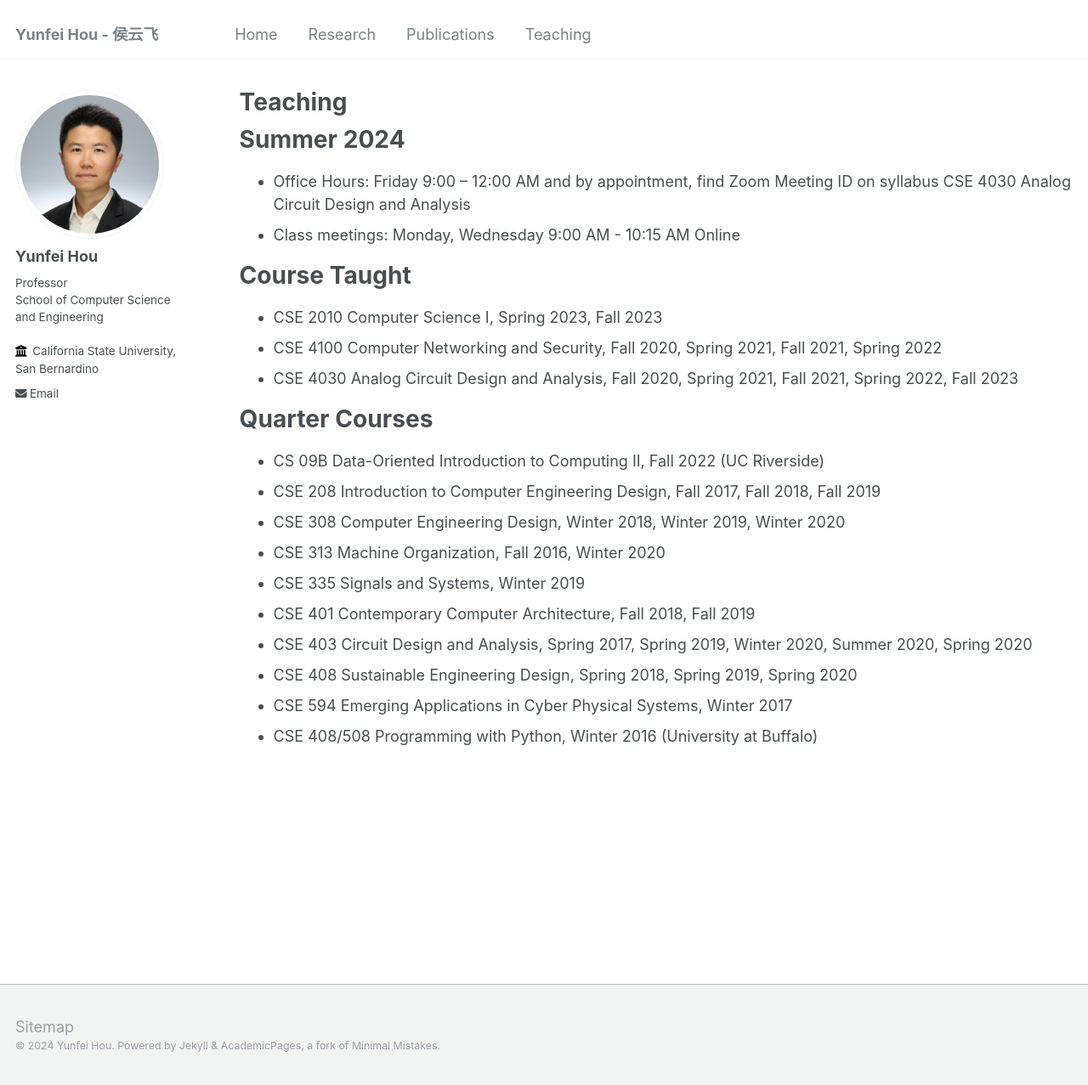
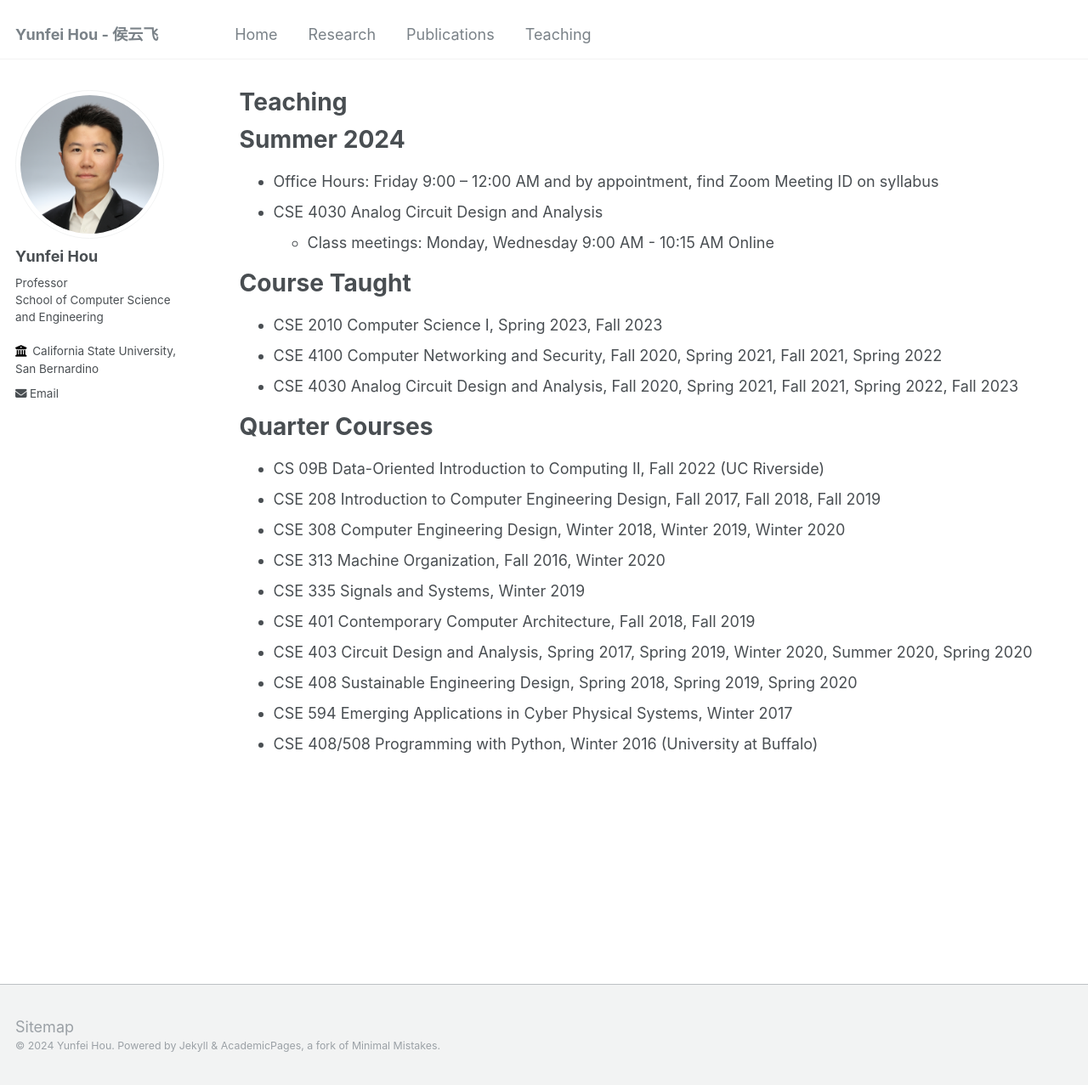
Before and after one commit to feiyunhou/feiyunhou.github.io, a Jekyll site: the page built from _pages/cv.md, in a window 1280 px wide and 1277 px high. Shown: the whole window at 85% size. Built offline with Jekyll 4.4.1, drawn with Linux system fonts in a browser that asks for light colours.

Commit message:
Update cv.md

```diff
--- a/_pages/cv.md
+++ b/_pages/cv.md
@@ -12,8 +12,8 @@ redirect_from:
 Summer 2024
 ======
 * Office Hours: Friday 9:00 – 12:00 AM and by appointment, find Zoom Meeting ID on syllabus
-CSE 4030 Analog Circuit Design and Analysis
-* Class meetings: Monday, Wednesday 9:00 AM - 10:15 AM  Online
+* CSE 4030 Analog Circuit Design and Analysis
+  * Class meetings: Monday, Wednesday 9:00 AM - 10:15 AM  Online
 
 Course Taught
 ======
```
